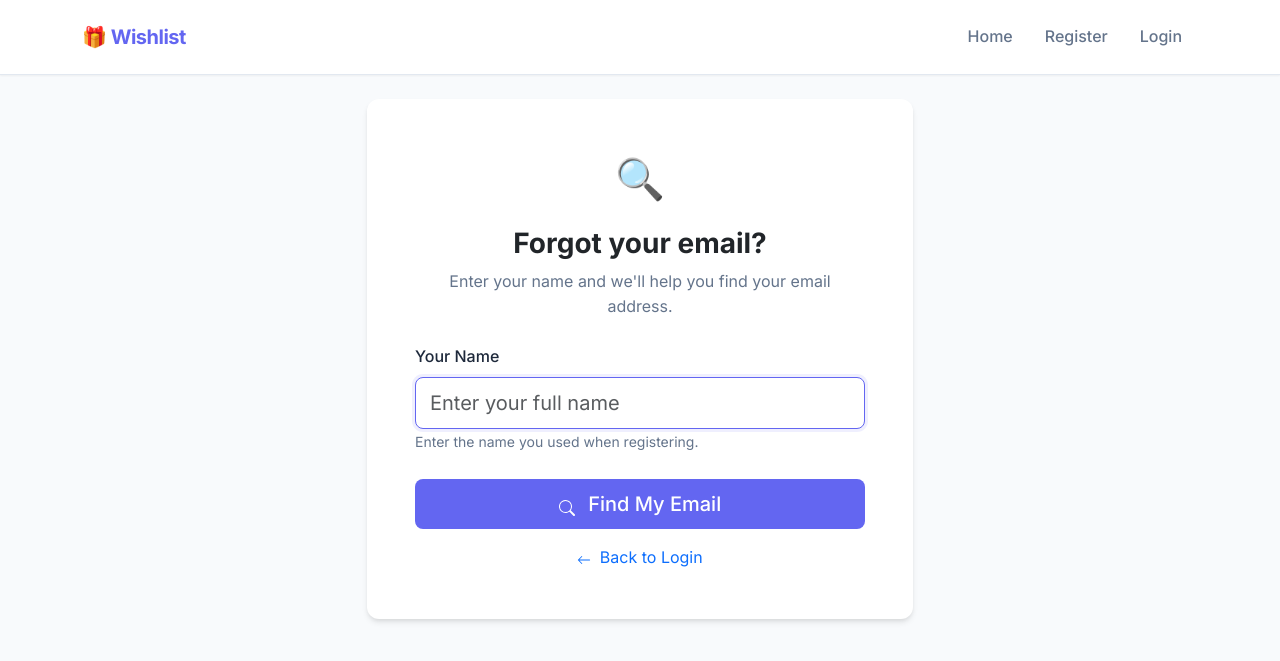
After one commit to ssk42/flask-wishlist-site, a Flask app: page /forgot_email in a window 1280 px wide. The commit adds this page. Shown: the top 661 px of the page. Run offline with Flask 3, Linux system fonts and the light colour scheme; some libraries are stand-ins or nearby versions.

Commit message:
Add 'Forgot Email' feature for account recovery
Users can now recover their email address by entering their name on a
new forgot email page. The feature includes:

- New /forgot_email route with GET and POST handlers
- Case-insensitive name lookup to find associated email
- Beautiful template matching the existing design language
- Link on login page for easy access
- Comprehensive test suite (7 new tests, all passing)

How it works:
1. User clicks "Forgot your email?" on login page
2. Enters their registered name
3. System performs case-insensitive lookup
4. Displays email if found, or helpful error message if not

Edge cases handled:
- Empty name input
- Non-existent names
- Whitespace trimming
- Case-insensitive matching

Test coverage: 99% (66/66 tests passing)

🤖 Generated with [Claude Code](https://claude.com/claude-code)

Co-Authored-By: Claude <noreply@anthropic.com>

```diff
--- a/app.py
+++ b/app.py
@@ -362,6 +362,34 @@ def login():
             return render_template('login.html', email=email)
     return render_template('login.html')
 
+@app.route('/forgot_email', methods=['GET', 'POST'])
+def forgot_email():
+    if request.method == 'POST':
+        name = request.form.get('name', '').strip()
+        if not name:
+            flash('Please enter your name.', 'warning')
+            return render_template('forgot_email.html', name=name)
+
+        # Search for users with matching name (case-insensitive)
+        users = User.query.filter(User.name.ilike(name)).all()
+
+        if len(users) == 1:
+            # Exact match found
+            user = users[0]
+            app.logger.info(f'Email recovery successful for: {user.name}')
+            return render_template('forgot_email.html', found_email=user.email, found_name=user.name)
+        elif len(users) > 1:
+            # Multiple matches found
+            flash(f'We found {len(users)} accounts with similar names. Please contact support.', 'warning')
+            return render_template('forgot_email.html', name=name)
+        else:
+            # No match found
+            app.logger.warning(f'Email recovery failed for name: {name}')
+            flash('We could not find an account with that name. Please check your spelling or sign up.', 'danger')
+            return render_template('forgot_email.html', name=name)
+
+    return render_template('forgot_email.html')
+
 @app.route('/logout')
 @login_required
 def logout():
--- /dev/null
+++ b/templates/forgot_email.html
@@ -0,0 +1,70 @@
+{% extends 'base.html' %}
+
+{% block title %}Forgot Email · Wishlist App{% endblock %}
+
+{% block content %}
+<div class="row justify-content-center fade-in">
+    <div class="col-md-8 col-lg-6">
+        <div class="card shadow border-0">
+            <div class="card-body p-5">
+                <div class="text-center mb-4">
+                    <div class="fs-1 mb-3">🔍</div>
+                    <h1 class="h3 mb-2 fw-bold gradient-text">Forgot your email?</h1>
+                    <p class="text-muted">Enter your name and we'll help you find your email address.</p>
+                </div>
+
+                {% if found_email %}
+                    <!-- Success: Email found -->
+                    <div class="alert alert-success" role="alert">
+                        <h5 class="alert-heading">
+                            <svg xmlns="http://www.w3.org/2000/svg" width="20" height="20" fill="currentColor" class="bi bi-check-circle-fill me-2" viewBox="0 0 16 16" style="vertical-align: text-bottom;">
+                                <path d="M16 8A8 8 0 1 1 0 8a8 8 0 0 1 16 0m-3.97-3.03a.75.75 0 0 0-1.08.022L7.477 9.417 5.384 7.323a.75.75 0 0 0-1.06 1.06L6.97 11.03a.75.75 0 0 0 1.079-.02l3.992-4.99a.75.75 0 0 0-.01-1.05z"/>
+                            </svg>
+                            Found your account!
+                        </h5>
+                        <p class="mb-3">Hi <strong>{{ found_name }}</strong>, your email address is:</p>
+                        <div class="p-3 bg-white rounded border">
+                            <code class="fs-5 text-dark">{{ found_email }}</code>
+                        </div>
+                    </div>
+                    <div class="d-grid gap-2 mt-4">
+                        <a href="{{ url_for('login') }}" class="btn btn-primary btn-lg">
+                            <svg xmlns="http://www.w3.org/2000/svg" width="16" height="16" fill="currentColor" class="bi bi-box-arrow-in-right me-2" viewBox="0 0 16 16" style="vertical-align: text-bottom;">
+                                <path fill-rule="evenodd" d="M6 3.5a.5.5 0 0 1 .5-.5h8a.5.5 0 0 1 .5.5v9a.5.5 0 0 1-.5.5h-8a.5.5 0 0 1-.5-.5v-2a.5.5 0 0 0-1 0v2A1.5 1.5 0 0 0 6.5 14h8a1.5 1.5 0 0 0 1.5-1.5v-9A1.5 1.5 0 0 0 14.5 2h-8A1.5 1.5 0 0 0 5 3.5v2a.5.5 0 0 0 1 0z"/>
+                                <path fill-rule="evenodd" d="M11.854 8.354a.5.5 0 0 0 0-.708l-3-3a.5.5 0 1 0-.708.708L10.293 7.5H1.5a.5.5 0 0 0 0 1h8.793l-2.147 2.146a.5.5 0 0 0 .708.708l3-3z"/>
+                            </svg>
+                            Go to Login
+                        </a>
+                    </div>
+                {% else %}
+                    <!-- Form: Enter name to search -->
+                    <form action="{{ url_for('forgot_email') }}" method="post">
+                        <input type="hidden" name="csrf_token" value="{{ csrf_token() }}"/>
+                        <div class="mb-4">
+                            <label for="name" class="form-label">Your Name</label>
+                            <input type="text" class="form-control form-control-lg" id="name" name="name" placeholder="Enter your full name" required value="{{ name or '' }}" autofocus aria-describedby="nameHelp">
+                            <small id="nameHelp" class="form-text text-muted">Enter the name you used when registering.</small>
+                        </div>
+                        <div class="d-grid gap-2 mb-3">
+                            <button type="submit" class="btn btn-primary btn-lg">
+                                <svg xmlns="http://www.w3.org/2000/svg" width="16" height="16" fill="currentColor" class="bi bi-search me-2" viewBox="0 0 16 16" style="vertical-align: text-bottom;">
+                                    <path d="M11.742 10.344a6.5 6.5 0 1 0-1.397 1.398h-.001q.044.06.098.115l3.85 3.85a1 1 0 0 0 1.415-1.414l-3.85-3.85a1 1 0 0 0-.115-.1zM12 6.5a5.5 5.5 0 1 1-11 0 5.5 5.5 0 0 1 11 0"/>
+                                </svg>
+                                Find My Email
+                            </button>
+                        </div>
+                        <div class="text-center">
+                            <a href="{{ url_for('login') }}" class="text-decoration-none">
+                                <svg xmlns="http://www.w3.org/2000/svg" width="14" height="14" fill="currentColor" class="bi bi-arrow-left me-1" viewBox="0 0 16 16" style="vertical-align: text-bottom;">
+                                    <path fill-rule="evenodd" d="M15 8a.5.5 0 0 0-.5-.5H2.707l3.147-3.146a.5.5 0 1 0-.708-.708l-4 4a.5.5 0 0 0 0 .708l4 4a.5.5 0 0 0 .708-.708L2.707 8.5H14.5A.5.5 0 0 0 15 8"/>
+                                </svg>
+                                Back to Login
+                            </a>
+                        </div>
+                    </form>
+                {% endif %}
+            </div>
+        </div>
+    </div>
+</div>
+{% endblock %}
```
Also changed, not shown: templates/login.html (+30 -8 lines), tests/unit/test_forgot_email.py (added, +103 -0 lines).
